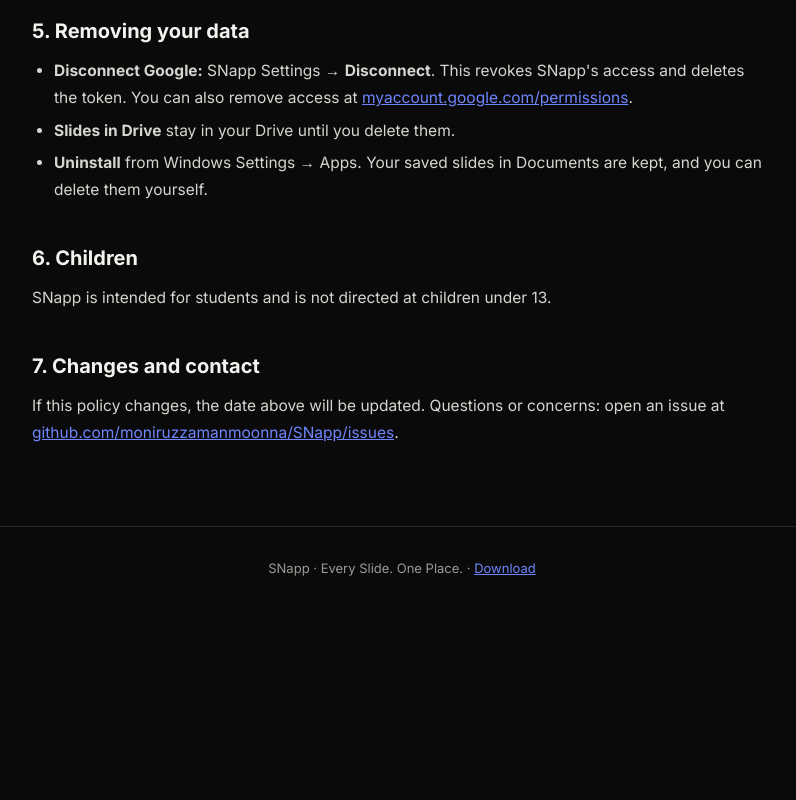
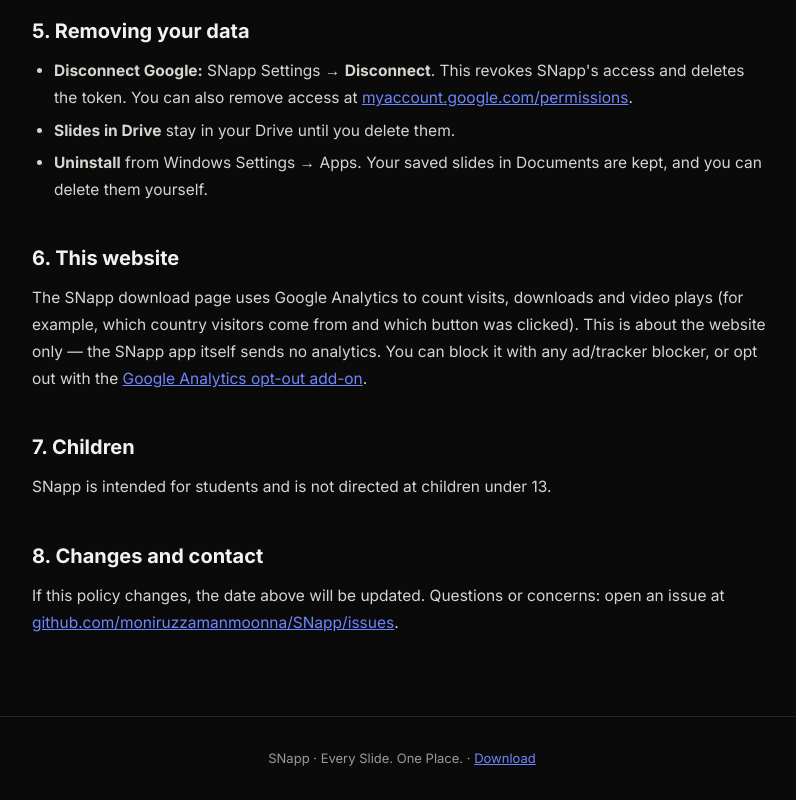
Before and after one commit to moniruzzamanmoonna/Aesthetic-sau, a plain HTML site: page snapp-privacy.html in a window 1280 px wide. Shown: the part 1387-2187 px from the top of the page, without its empty margins (238-1034 px from the left). Before the commit the page ends 1997 px from the top, so only its background shows below. Drawn offline with nearby package versions, Linux system fonts and the light colour scheme.

Commit message:
SNapp privacy: mention website analytics

```diff
--- a/snapp-privacy.html
+++ b/snapp-privacy.html
@@ -80,10 +80,15 @@ footer{border-top:1px solid var(--border);padding:30px 20px;text-align:center;co
     <li><b>Uninstall</b> from Windows Settings → Apps. Your saved slides in Documents are kept, and you can delete them yourself.</li>
   </ul>
 
-  <h2>6. Children</h2>
+  <h2>6. This website</h2>
+  <p>The SNapp download page uses Google Analytics to count visits, downloads and video plays (for example, which country visitors come from and which button was clicked).
+    This is about the website only — the SNapp app itself sends no analytics. You can block it with any ad/tracker blocker, or opt out with the
+    <a href="https://tools.google.com/dlpage/gaoptout" rel="noopener">Google Analytics opt-out add-on</a>.</p>
+
+  <h2>7. Children</h2>
   <p>SNapp is intended for students and is not directed at children under 13.</p>
 
-  <h2>7. Changes and contact</h2>
+  <h2>8. Changes and contact</h2>
   <p>If this policy changes, the date above will be updated. Questions or concerns: open an issue at
     <a href="https://github.com/moniruzzamanmoonna/SNapp/issues" rel="noopener">github.com/moniruzzamanmoonna/SNapp/issues</a>.</p>
 </main>
```
